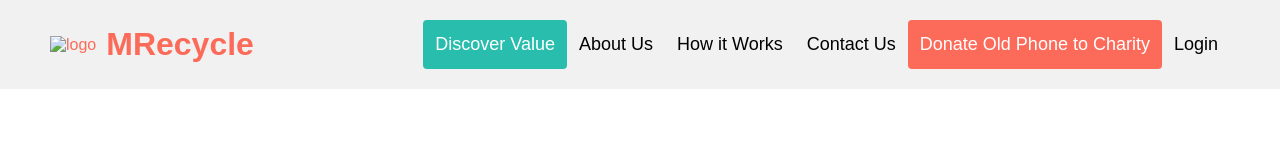
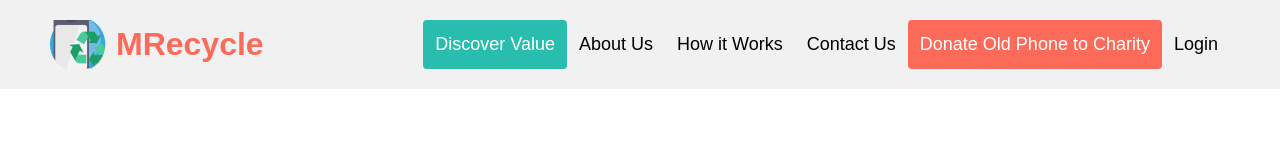
Before and after one commit to tiritaki/buddy-project, a plain HTML site: page index.html in a window 1280 px wide. Drawn offline with Linux system fonts and the light colour scheme.

Commit message:
feat: fixing image rendering

```diff
--- a/index.html
+++ b/index.html
@@ -20,7 +20,7 @@
     <header>
         <div class="header">
             <div class="logo">
-                <img src="/buddy_project/assets/Logo PNG.png" alt="logo"/>
+                <img src="/buddy-project/assets/Logo PNG.png" alt="logo"/>
                 <h1>MRecycle</h1>
              </div>
             <div class="header-right">
```
